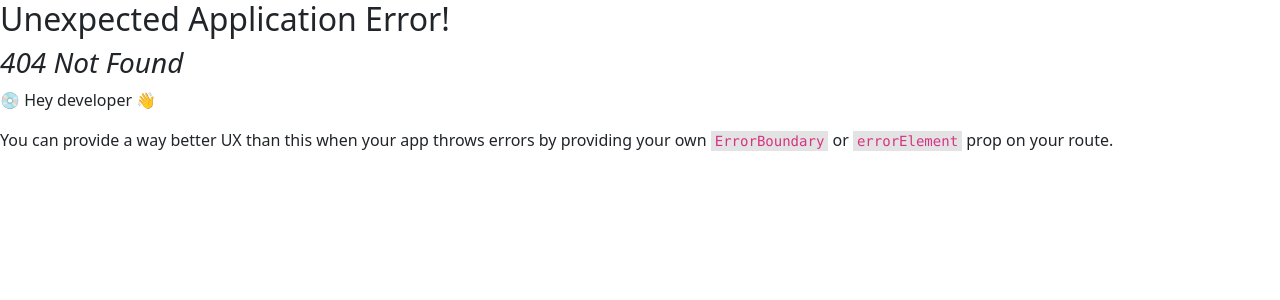
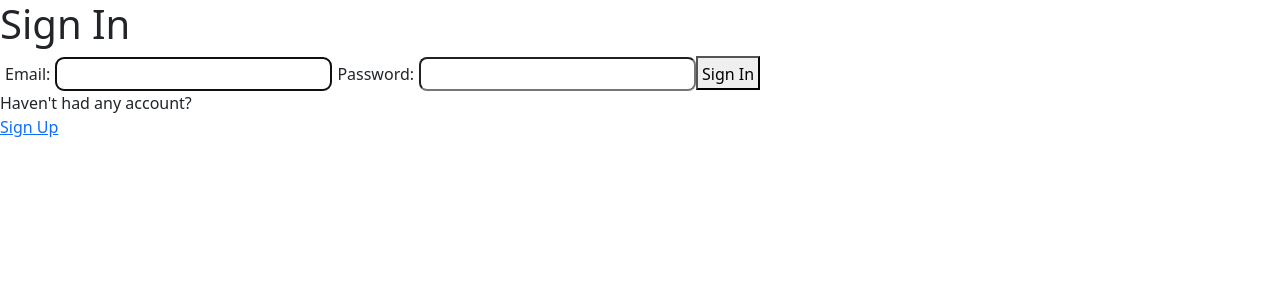
Before and after one commit to Saharat-GH/Register_App-master, a React (Vite) app: page /login in a window 1280 px wide. Before the commit this address had no page. Shown: the top 300 px of the page. Built offline with nearby package versions, Linux system fonts and the light colour scheme.

Commit message:
Login Component with axios authen code (not complete)

```diff
--- /dev/null
+++ b/src/component/Login.jsx
@@ -0,0 +1,113 @@
+import React, { useState, useEffect, useRef,useContext } from 'react';
+import AuthContext from '../context/AuthProvider';
+import axios from '../api/axios';
+const LOGIN_URL = '/auth';
+
+function Login() {
+    const {setAuth} = useContext(AuthContext);
+    const emailRef = useRef();
+    const errRef = useRef();
+
+    const [email, setEmail] = useState('');
+    const [pwd, setPwd] = useState('');
+    const [errMsg, setErrMsg] = useState('');
+    const [success, setSuccess] = useState(false);
+
+    useEffect(() => {
+        emailRef.current.focus();
+    }, []);
+
+    useEffect(() => {
+        setErrMsg('');
+    }, [email, pwd]);
+
+    async function handleSubmit(e) {
+        e.preventDefault();
+
+        try {
+            const response = await axios.post(LOGIN_URL,
+                JSON.stringify({email , pwd}),
+                {
+                    headers: { 'Content-Type': 'application/json'},
+                    withCredentials: true
+                }
+                );
+                console.log(JSON.stringify(response?.data));
+                const accessToken = response?.data?.accessToken
+                const roles = response?.data?.roles;
+                setAuth({email , pwd , roles , accessToken})
+                setEmail('');
+                setPwd('');
+                setSuccess(true);
+        } catch (err) {
+            if(!err?.response){
+                setErrMsg("No server response")
+            } else if (err.response?.status === 400){
+                setErrMsg("Missing email or Password")
+            } else if (err.response?.status === 401){
+                setErrMsg("Unauthorized");
+            } else {
+                setErrMsg("Login failed");
+            }
+            errRef.current.focus();
+        }
+
+
+    }
+
+    return (
+        <div>
+        {success ? (
+            <section>
+            <h1>You are logged in!</h1>
+            <br />
+            <p>
+                <a href="#">Go to Home</a>
+            </p>
+            </section>
+        ) : (
+            <section>
+            <p
+                ref={errRef}
+                className={errMsg ? "errmsg" : "offscreen"}
+                aria-live="assertive"
+            >
+                {errMsg}
+            </p>
+            <h1>Sign In</h1>
+            <form onSubmit={handleSubmit}>
+                <label htmlFor="email">Email:</label>
+                <input
+                type="email"
+                id="email"
+                ref={emailRef}
+                autoComplete="off"
+                onChange={(e) => setEmail(e.target.value)}
+                value={email}
+                required
+                />
+                <label htmlFor="password">Password:</label>
+                <input
+                type="password"
+                id="password"
+                autoComplete="off"
+                onChange={(e) => setPwd(e.target.value)}
+                value={pwd}
+                required
+                />
+                <button>Sign In</button>
+            </form>
+            <p>
+                Haven't had any account? <br />
+                <span className="toRegisterPage">
+                {/* router */}
+                <a href="http://localhost:5173/">Sign Up</a>
+                </span>
+            </p>
+            </section>
+        )}
+        </div>
+    );
+}
+
+export default Login;
--- a/src/component/navBar.jsx
+++ b/src/component/navBar.jsx
@@ -19,8 +19,8 @@ export default function NavBar() {
       </ul>
 
       <div class="col-md-3 text-end">
-        <button type="button" class="btn btn-outline-warning me-2">Login</button>
-        <button type="button" class="btn btn-warning text-light" style={{marginRight: 'px'}}>Sign-up</button>
+        <button type="button" class="btn btn-outline-warning me-2"> <a href="http://localhost:5173/login">Login</a></button>
+        <button type="button" class="btn btn-warning text-light" style={{marginRight: 'px'}}> <a href="http://localhost:5173/">Sign-up</a> </button>
       </div>
     </header>
     </div>
--- /dev/null
+++ b/src/context/AuthProvider.jsx
@@ -0,0 +1,16 @@
+import { createContext, useState } from "react";
+
+const AuthContext = createContext({})
+
+export const AuthProvider =  ({children}) =>{
+    const [ auth , setAuth] = useState({})
+
+    return (
+        <AuthContext.Provider value={{auth, setAuth}}>
+            {children}
+        </AuthContext.Provider>
+    )
+}
+
+
+export default AuthContext;
--- a/src/main.jsx
+++ b/src/main.jsx
@@ -6,16 +6,44 @@ import {
 } from "react-router-dom";
 import '../StyleComponent/index.css';
 import RegisterForm from './routes/RegisterForm';
+import { AuthProvider } from './context/AuthProvider';
+import Login from './component/Login';
+
 
 const router = createBrowserRouter([
   {
     path: "/",
     element: <RegisterForm />,
   },
+  {
+    path: "/login",
+    element: <Login/>,
+  }
 ]);
 
-ReactDOM.createRoot(document.getElementById('root')).render(
+/* ReactDOM.createRoot(document.getElementById('root')).render(
   <React.StrictMode>
     <RouterProvider router={router} />
   </React.StrictMode>,
+) */
+
+const App = () => {
+  return (
+    <React.StrictMode>
+      <RouterProvider router={router}>
+        <div>
+        <AuthProvider>
+          <Login />
+        </AuthProvider>
+        <RegisterForm />
+        </div>
+
+      </RouterProvider>
+    </React.StrictMode>
+  );
+};
+
+
+ReactDOM.createRoot(document.getElementById('root')).render(
+  <App />
 )
```
